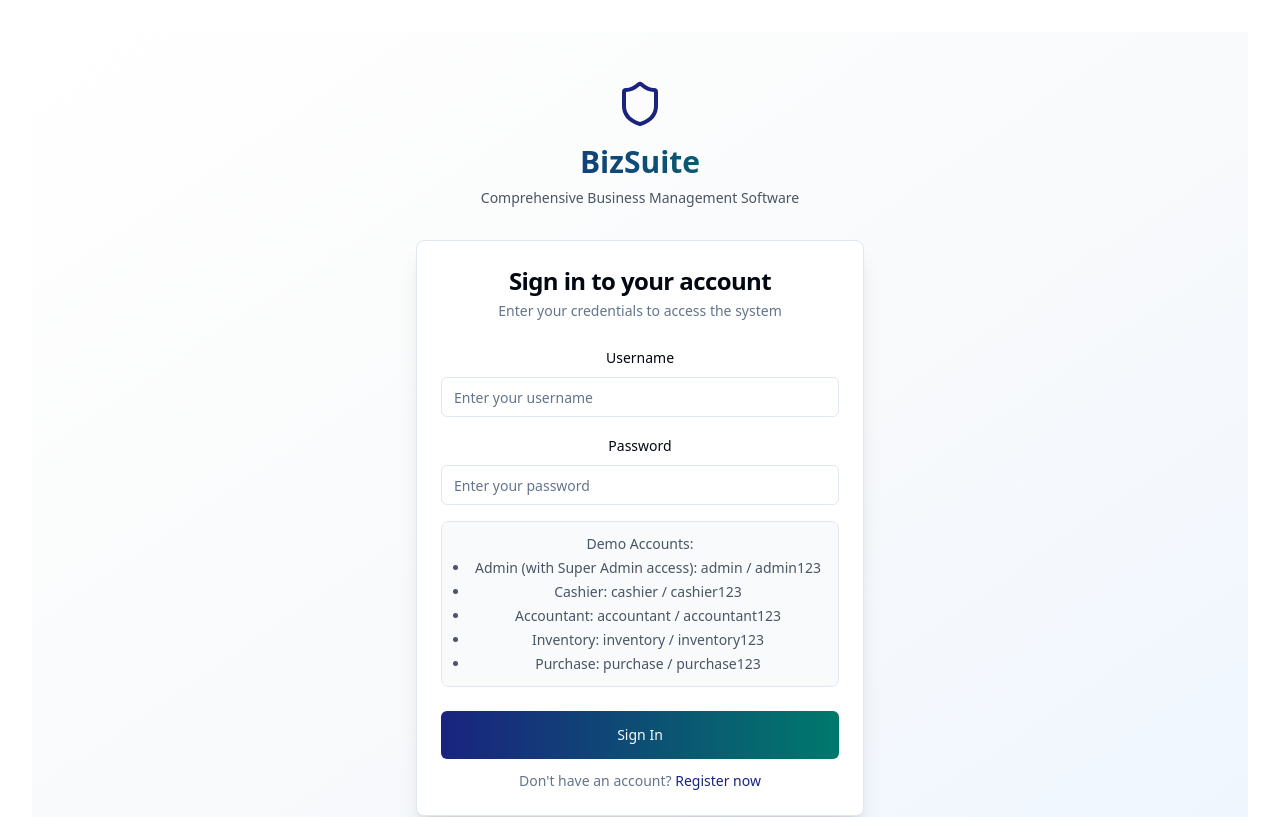
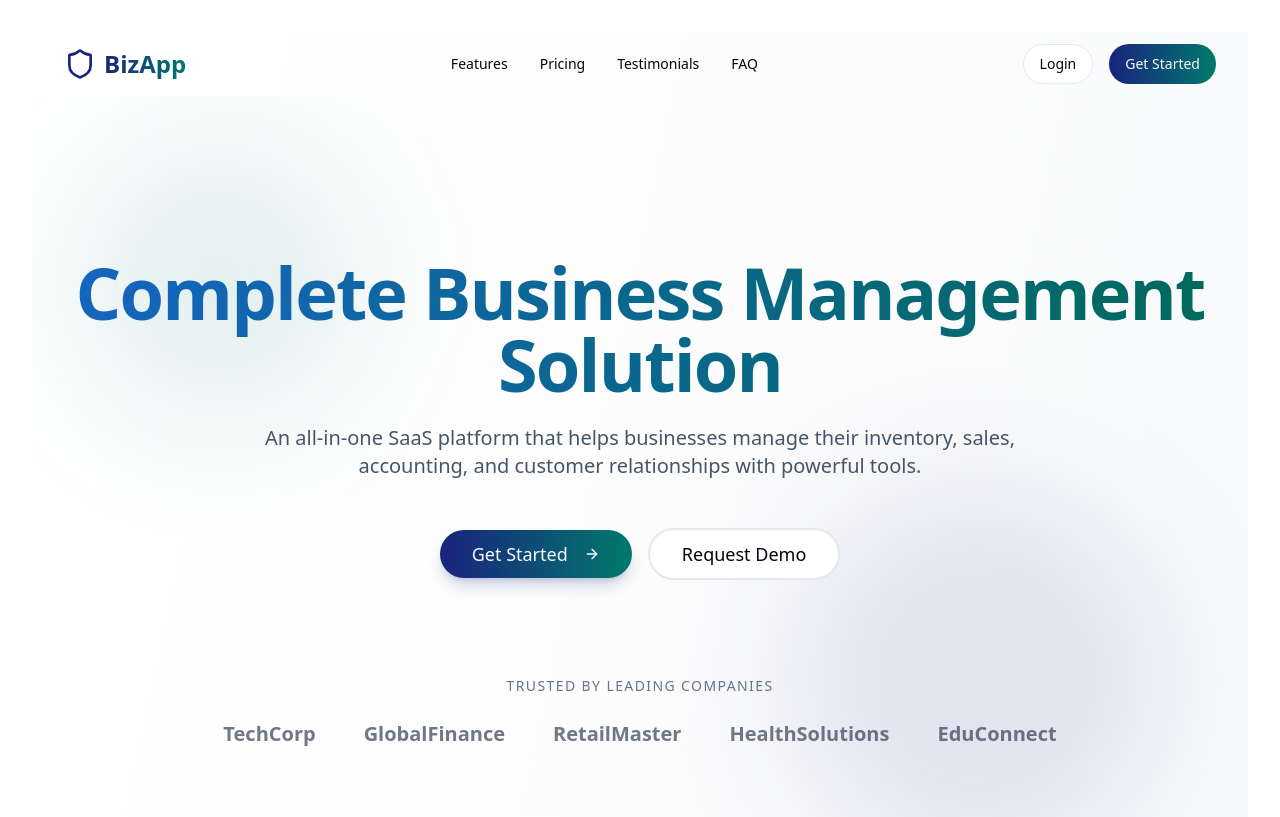
Before and after one commit to udhay1409/acc-mnt, a React (Vite) app: page / in a window 1280 px wide. Before the commit this address led to /login. Shown: the top 817 px of the page. Built offline with nearby package versions, Linux system fonts and the light colour scheme.

Commit message:
Fix: Home page not displaying
The home page (landing page) was not displaying. This commit addresses the issue.

```diff
--- a/src/App.tsx
+++ b/src/App.tsx
@@ -1,14 +1,16 @@
 
 import React from 'react';
-import { Routes, Route, Navigate } from 'react-router-dom';
+import { Routes, Route } from 'react-router-dom';
 import { Toaster } from 'sonner';
 import Index from './pages/Index';
+import LandingPage from './pages/LandingPage';
 import './App.css';
 
 const App: React.FC = () => {
   return (
     <>
       <Routes>
+        <Route path="/" element={<LandingPage />} />
         <Route path="/*" element={<Index />} />
       </Routes>
       <Toaster position="top-right" richColors />
--- a/src/pages/Index.tsx
+++ b/src/pages/Index.tsx
@@ -33,7 +33,6 @@ import ProtectedRoute from '@/components/ProtectedRoute';
 const Index = () => {
   const { isAuthenticated, user } = useAuth();
 
-  // Add Login route and proper navigation based on authentication
   return (
     <Routes>
       <Route path="/login" element={!isAuthenticated ? <Login /> : <Navigate to="/dashboard" replace />} />
@@ -74,8 +73,8 @@ const Index = () => {
         </Route>
       </Route>
 
-      {/* Default routes */}
-      <Route path="/" element={<Navigate to={isAuthenticated ? (user?.role === 'super_admin' ? '/superadmin' : '/dashboard') : '/login'} replace />} />
+      {/* Default app routes - only used when accessing /app directly */}
+      <Route path="/app" element={<Navigate to={isAuthenticated ? (user?.role === 'super_admin' ? '/superadmin' : '/dashboard') : '/login'} replace />} />
       <Route path="*" element={<NotFound />} />
     </Routes>
   );
--- /dev/null
+++ b/src/pages/LandingPage.tsx
@@ -0,0 +1,11 @@
+
+import React from 'react';
+import { Link } from 'react-router-dom';
+import { Button } from '@/components/ui/button';
+import SuperWebsite from './SuperWebsite';
+
+const LandingPage: React.FC = () => {
+  return <SuperWebsite />;
+};
+
+export default LandingPage;
```
